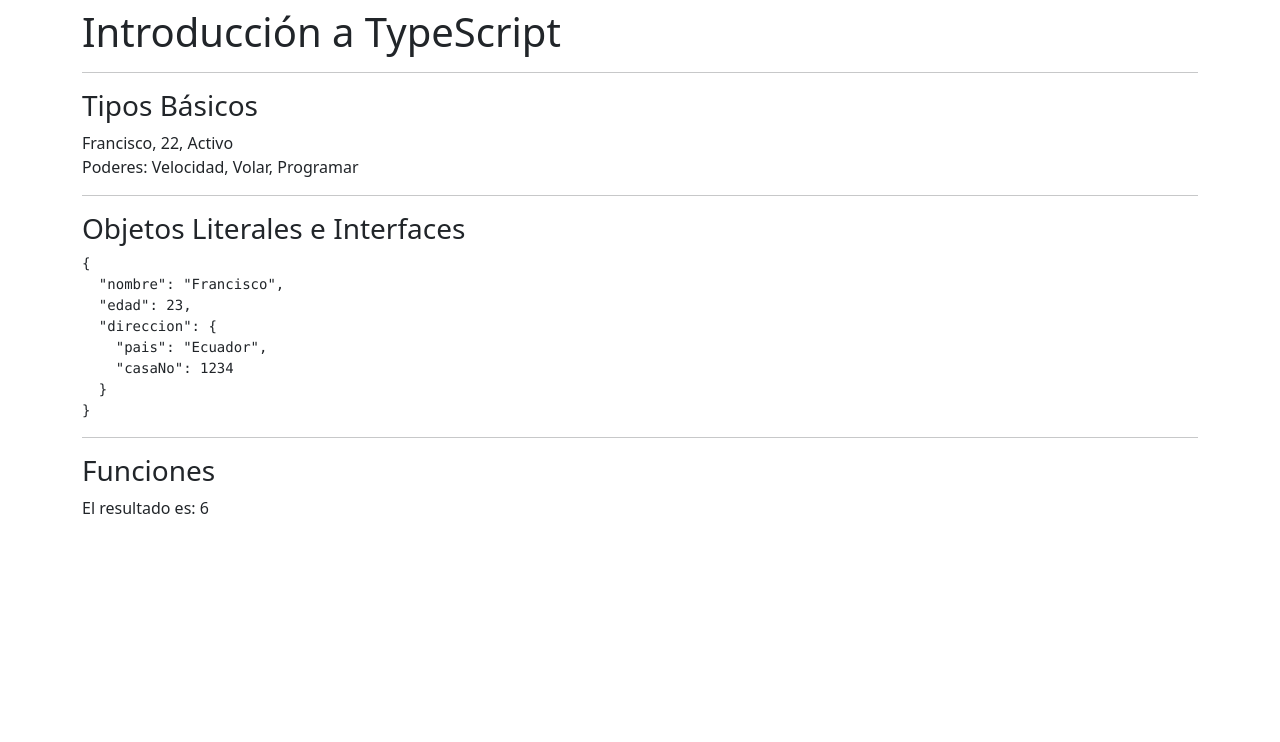
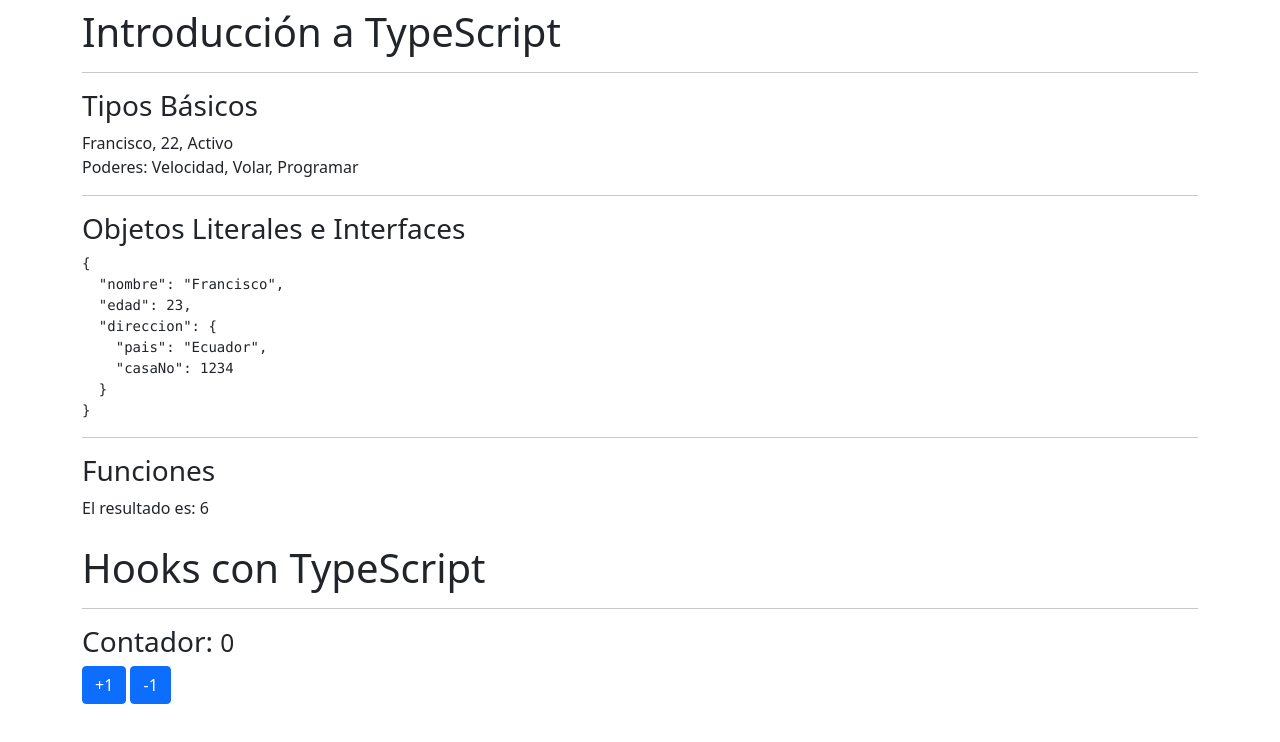
Before and after one commit to francmarin98/react-typescript-practice, a React (Create React App) app: page / in a window 1280 px wide. Shown: the top 742 px of the page. Built offline with nearby package versions, Linux system fonts and the light colour scheme.

Commit message:
useState con TS

```diff
--- a/src/App.tsx
+++ b/src/App.tsx
@@ -1,3 +1,4 @@
+import Contador from './components/Contador'
 import { Funciones } from './typescript/Funciones'
 import ObjetosLiterales from './typescript/ObjetosLiterales'
 import TiposBasicos from './typescript/TiposBasicos'
@@ -12,6 +13,10 @@
       <ObjetosLiterales />
       <hr/>
       <Funciones />
+      <br/>
+      <h1>Hooks con TypeScript</h1>
+      <hr/>
+      <Contador />
     </div>
   )
 }
--- /dev/null
+++ b/src/components/Contador.tsx
@@ -0,0 +1,26 @@
+import { useState } from 'react'
+
+const Contador = () => {
+    const [valor, setValor] = useState(0);
+
+    const handleIncrement = () => {
+        setValor(valor + 1)
+    }
+
+    const handleDecrement = () => {
+        setValor(valor - 1);
+    }
+    return (
+        <>
+            <h3>Contador: <small>{valor}</small> </h3>
+            <button
+                className="btn btn-primary"
+                onClick={() => handleIncrement()}> +1 </button>
+            &nbsp;
+            <button className="btn btn-primary"
+                onClick={() => handleDecrement()}> -1 </button>
+        </>
+    )
+}
+
+export default Contador
```
